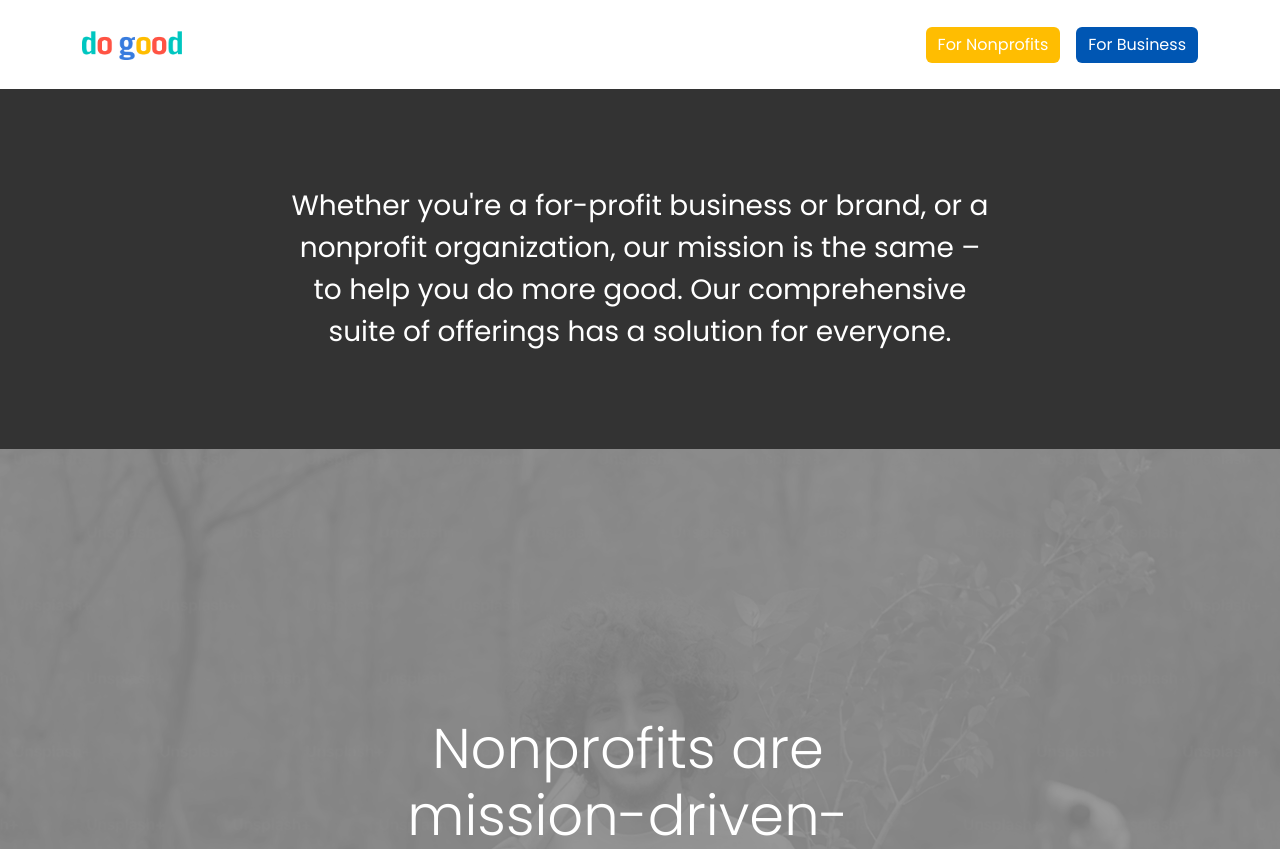
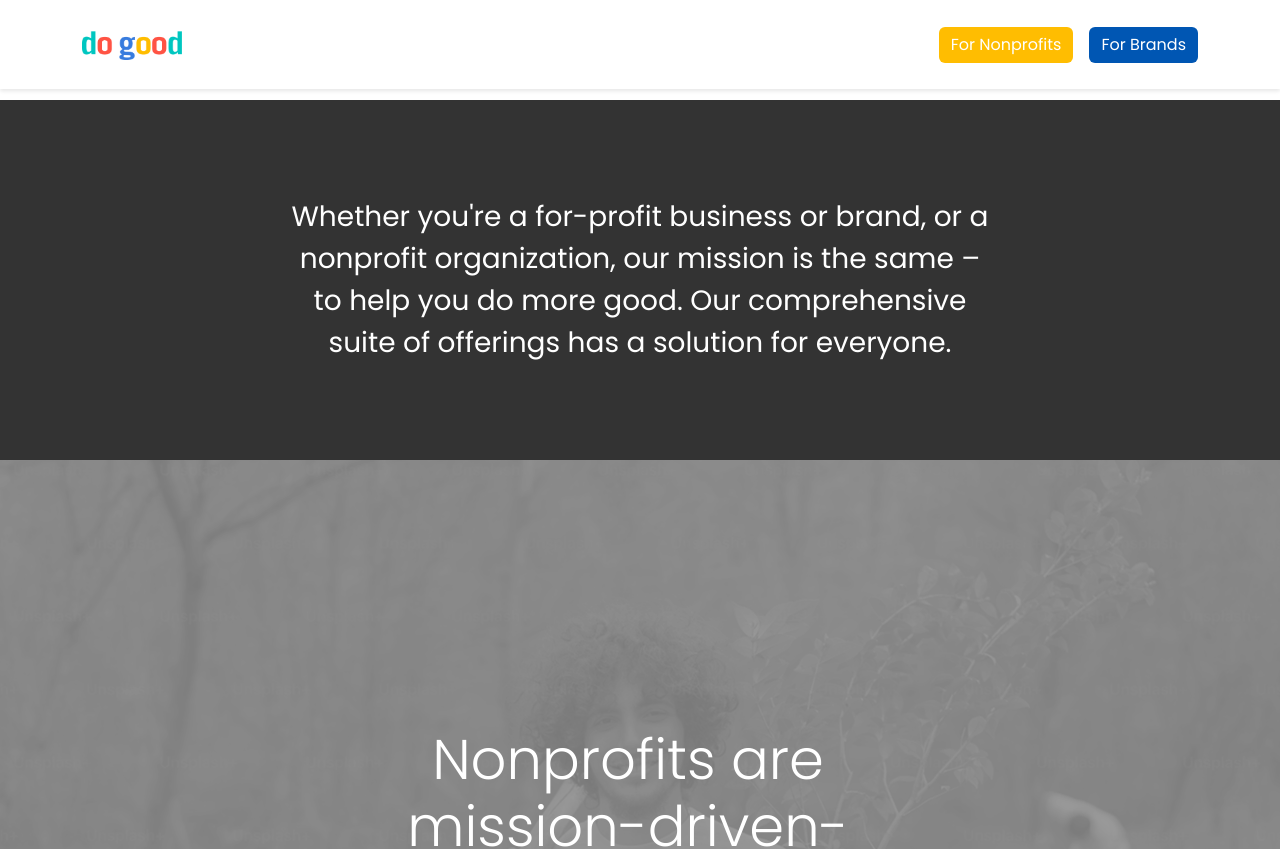
Before and after one commit to dogoodpoints/about-ui, a React (Create React App) app: page / in a window 1280 px wide. Shown: the top 849 px of the page. Built offline with nearby package versions, Linux system fonts and the light colour scheme.

Commit message:
updated changes

```diff
--- a/src/App.css
+++ b/src/App.css
@@ -6,6 +6,7 @@
   margin: 0 auto;
   position: relative;
   overflow-x: hidden;
+  padding-top: 100px; /* Add padding to account for fixed header */
 }
 
 .section-container {
--- a/src/components/Footer/Footer.jsx
+++ b/src/components/Footer/Footer.jsx
@@ -25,9 +25,7 @@ export default function Footer() {
             </div>
             <div
               className={`mb-2 hover-link ${classes.footerLinkStyle}`}
-              onClick={() =>
-                handleClick("https://www.dogoodpoints.com/about-dgp")
-              }
+              onClick={() => (window.location.href = "/")}
             >
               About
             </div>
@@ -74,14 +72,7 @@ export default function Footer() {
             <div className={`mb-3 ${classes.footerHeadingStyle}`}>
               Business/Services
             </div>
-            <div
-              className={`mb-2 hover-link ${classes.footerLinkStyle}`}
-              onClick={() =>
-                handleClick("https://www.dogoodpoints.com/services/b2b")
-              }
-            >
-              Services
-            </div>
+
             <div
               className={`mb-2 hover-link ${classes.footerLinkStyle}`}
               onClick={() =>
@@ -117,16 +108,6 @@ export default function Footer() {
               }
             >
               Data API
-            </div>
-            <div
-              className={`mb-2 hover-link ${classes.footerLinkStyle}`}
-              onClick={() =>
-                handleClick(
-                  "https://www.dogoodpoints.com/services/shop-merchindise"
-                )
-              }
-            >
-              Do Good Shop
             </div>
           </Col>
         </Row>
--- a/src/components/Header/Header.jsx
+++ b/src/components/Header/Header.jsx
@@ -17,7 +17,7 @@ const Header = () => {
   const toggle = () => setIsOpen(!isOpen);
 
   return (
-    <Navbar className="py-4">
+    <Navbar className={`py-4 ${classes.navbar}`} fixed="top">
       <Container>
         {/* Main header row */}
         <div className={classes.headerRow}>
@@ -45,7 +45,7 @@ const Header = () => {
                   (window.location.href = "https://brands.dogoodpoints.com/")
                 }
               >
-                For Business
+                For Brands
               </Button>
             </NavItem>
           </div>
@@ -75,7 +75,7 @@ const Header = () => {
                   (window.location.href = "https://brands.dogoodpoints.com/")
                 }
               >
-                For Business
+                For Brands
               </Button>
             </NavItem>
           </Nav>
--- a/src/components/Header/Header.module.css
+++ b/src/components/Header/Header.module.css
@@ -1,3 +1,16 @@
+/* Fixed header styles */
+.navbar {
+    position: fixed !important;
+    top: 0 !important;
+    left: 0 !important;
+    right: 0 !important;
+    z-index: 1000 !important;
+    background-color: white !important;
+    box-shadow: 0 2px 4px rgba(0, 0, 0, 0.1) !important;
+    transition: box-shadow 0.3s ease !important;
+    width: 100% !important;
+}
+
 .logo {
     width: 100px;
     height: auto;
--- a/src/components/RegForm/RegistrationForm.jsx
+++ b/src/components/RegForm/RegistrationForm.jsx
@@ -95,7 +95,7 @@ function RegistrationForm() {
             className="text-center px-2 px-sm-4 px-md-5"
           >
             <h3 className={classes.heading}>
-              Ready to get started? Let's do good together.
+              Let’s connect and build something together.
             </h3>
             <Form onSubmit={handleSubmit}>
               <Row className="flex-wrap mt-5 justify-content-center">
--- a/src/components/Scroll-jacker/ScrollJacker.jsx
+++ b/src/components/Scroll-jacker/ScrollJacker.jsx
@@ -105,6 +105,7 @@ export default function ScrollJackerSection() {
         ) {
           document.body.style.overflow = "hidden";
         } else {
+          // Always restore scroll when not in the specific condition
           document.body.style.overflow = "";
         }
 
@@ -115,6 +116,8 @@ export default function ScrollJackerSection() {
             clearTimeout(overlayTimeoutRef.current);
             overlayTimeoutRef.current = null;
           }
+          // Ensure scroll is restored when leaving the section
+          document.body.style.overflow = "";
         }
       },
       { threshold: 0.9 }
@@ -127,6 +130,13 @@ export default function ScrollJackerSection() {
       document.body.style.overflow = "";
     };
   }, [unlockScroll, completedOnce]);
+
+  // Additional cleanup effect to ensure scroll is always restored
+  useEffect(() => {
+    return () => {
+      document.body.style.overflow = "";
+    };
+  }, []);
 
   // Effect to manage overlay text based on animation step
   useEffect(() => {
@@ -846,7 +856,7 @@ export default function ScrollJackerSection() {
                               "https://brands.dogoodpoints.com/";
                           }}
                         >
-                          For Business
+                          For Brands
                         </Button>
                         <Button
                           size="lg"
```
